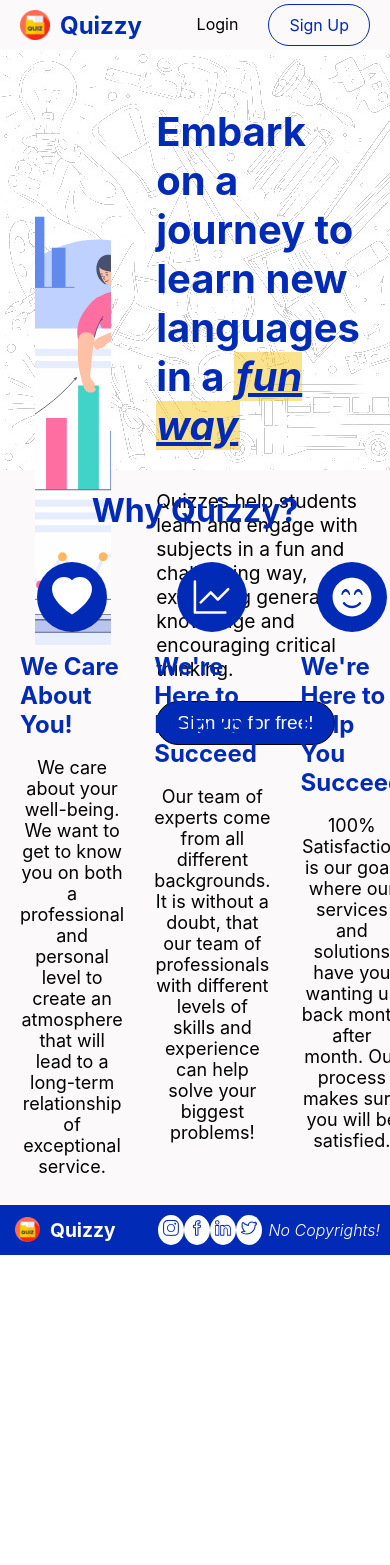
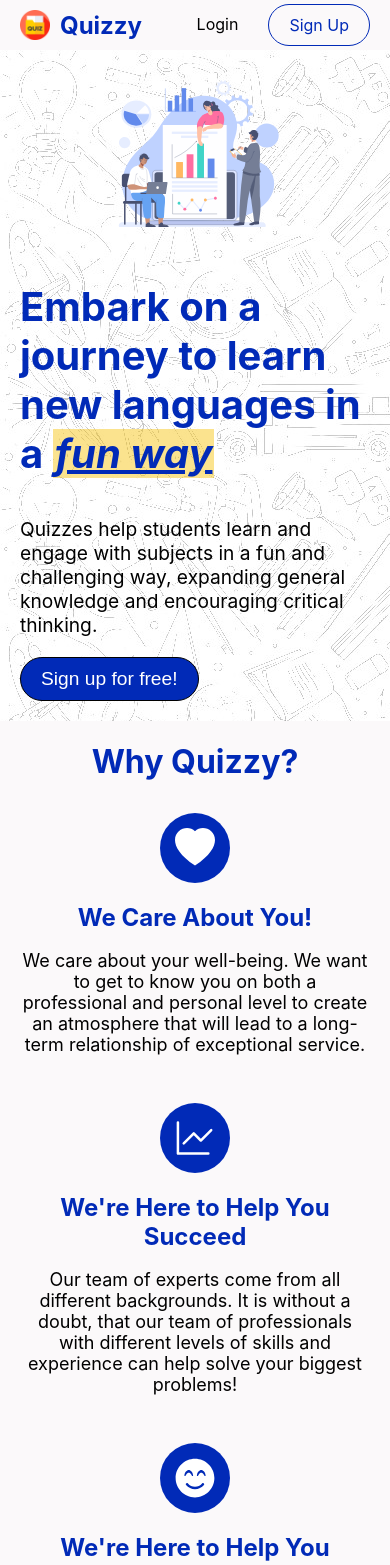
Before and after one commit to Shubhankar-12/quizzy-frontend, a React (Create React App) app: page / in a window 390 px wide. Shown: the top 1565 px of the page. Before the commit the page ends 1255 px from the top, so only its background shows below. Built offline with nearby package versions, Linux system fonts and the light colour scheme.

Commit message:
responsiveness

```diff
--- a/src/components/dashboard/summary/userSummary.css
+++ b/src/components/dashboard/summary/userSummary.css
@@ -27,7 +27,7 @@
 .language,
 .points,
 .ranking {
-  height: 100px;
+  min-height: 100px;
   width: 20%;
   padding: 15px 10px;
   margin: 0 10px;
@@ -49,6 +49,7 @@
 }
 .summary-head {
   margin-bottom: 10px;
+  font-size: 1.2rem;
 }
 
 .card-h3 {
@@ -61,3 +62,33 @@
   font-size: 1.5rem;
   color: #fff;
 }
+@media screen and (max-width: 870px) {
+  .summary-details {
+    display: grid;
+    grid-template-columns: 1fr 1fr;
+    gap: 20px;
+  }
+  .proficiency,
+  .language,
+  .points,
+  .ranking {
+    width: 90%;
+  }
+}
+@media screen and (max-width: 540px) {
+  .greeting h1 {
+    font-size: 1.5rem;
+  }
+  .summary-details {
+    display: grid;
+    grid-template-columns: 1fr;
+    gap: 20px;
+  }
+  .proficiency,
+  .language,
+  .points,
+  .ranking {
+    width: 50%;
+    margin: 0 auto;
+  }
+}
--- a/src/components/footer/footer.css
+++ b/src/components/footer/footer.css
@@ -44,3 +44,18 @@
   font-weight: 300;
   font-style: italic;
 }
+@media screen and (max-width: 800px) {
+  .socials {
+    width: 35%;
+  }
+}
+@media screen and (max-width: 500px) {
+  .footer-container {
+    flex-direction: column;
+    height: auto;
+  }
+  .socials {
+    padding: 10px 0;
+    width: 50%;
+  }
+}
--- a/src/components/hero/hero.css
+++ b/src/components/hero/hero.css
@@ -56,3 +56,17 @@
 .hero-btn:hover {
   background-color: #001a8c;
 }
+@media screen and (max-width: 975px) {
+  .hero-section {
+    grid-template-columns: 1fr;
+    height: auto;
+  }
+
+  .banner {
+    width: 50%;
+  }
+
+  .hero-data {
+    padding: 10px;
+  }
+}
--- a/src/components/info/Info.css
+++ b/src/components/info/Info.css
@@ -7,6 +7,7 @@
   grid-template-columns: repeat(3, 1fr);
   gap: 30px;
   padding: 10px 20px;
+  text-align: center;
 }
 .info {
   width: 100%;
@@ -37,3 +38,8 @@
   text-align: center;
   font-size: large;
 }
+@media screen and (max-width: 600px) {
+  .info-container {
+    grid-template-columns: none;
+  }
+}
--- a/src/components/quizPage/QuizPage.jsx
+++ b/src/components/quizPage/QuizPage.jsx
@@ -54,7 +54,7 @@ const QuizPage = () => {
         const { scoredPoints, totalPoints } = calculatePoints();
         setScoredPoint(scoredPoints);
         setTotalPoint(totalPoints);
-        const res = await updateStats({
+        await updateStats({
             additionalCurrentPoints: scoredPoints,
             additionalTotalPoints: totalPoints
         }).unwrap();
```
